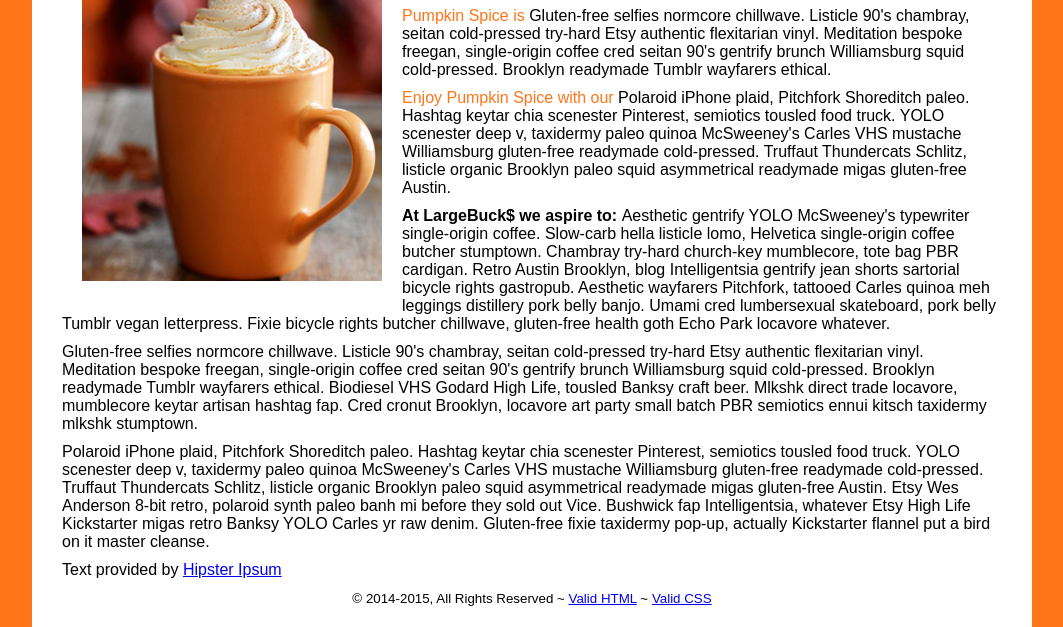
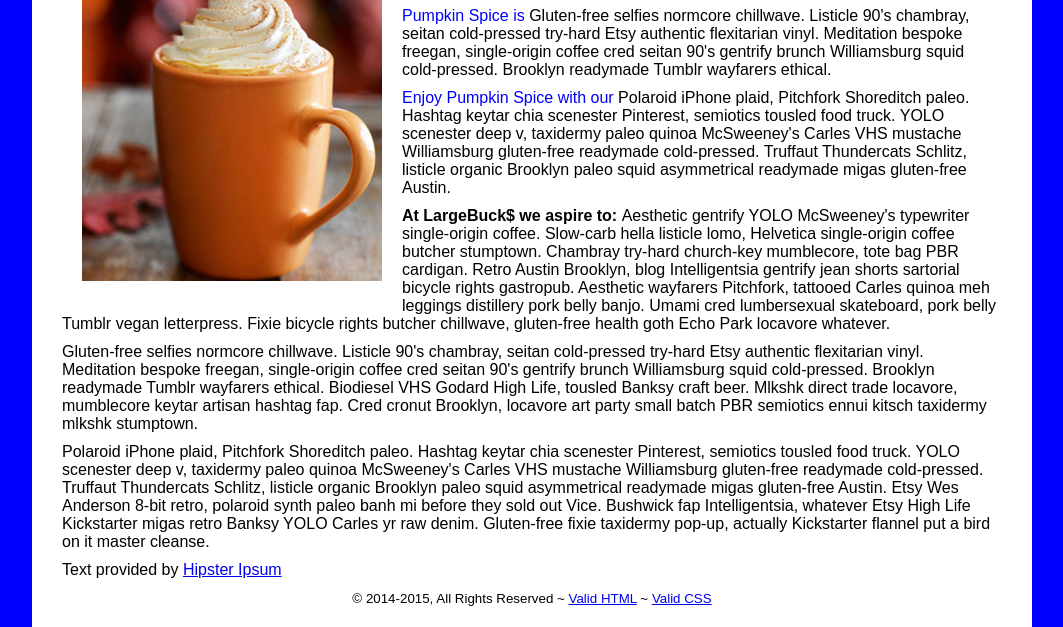
Before and after one commit to yosuof206/grind-hard, a plain HTML site: page index.html in a window 1280 px wide. Shown: the part 184-811 px from the top of the page, without its empty margins (108-1171 px from the left). Drawn offline with nearby package versions, Linux system fonts and the light colour scheme; a web font is replaced by a local one.

Commit message:
Update index.html

```diff
--- a/index.html
+++ b/index.html
@@ -9,9 +9,9 @@
 	<link id="mainStylesheet" rel="stylesheet" href="css/default.css" />
     <style type="text/css">
 
-        html {background-color:#FF7518;/* pumpkin - overwrites default */}
+        html {background-color:blue;/* pumpkin - overwrites default */}
 
-        .feature {color:#FF7518; /* daily feature color - pumpkin! */}
+        .feature {color:blue; /* daily feature color - pumpkin! */}
 
 		.masthead{
 			font-family: 'Holtwood One SC', serif; /* required for google font */
```
